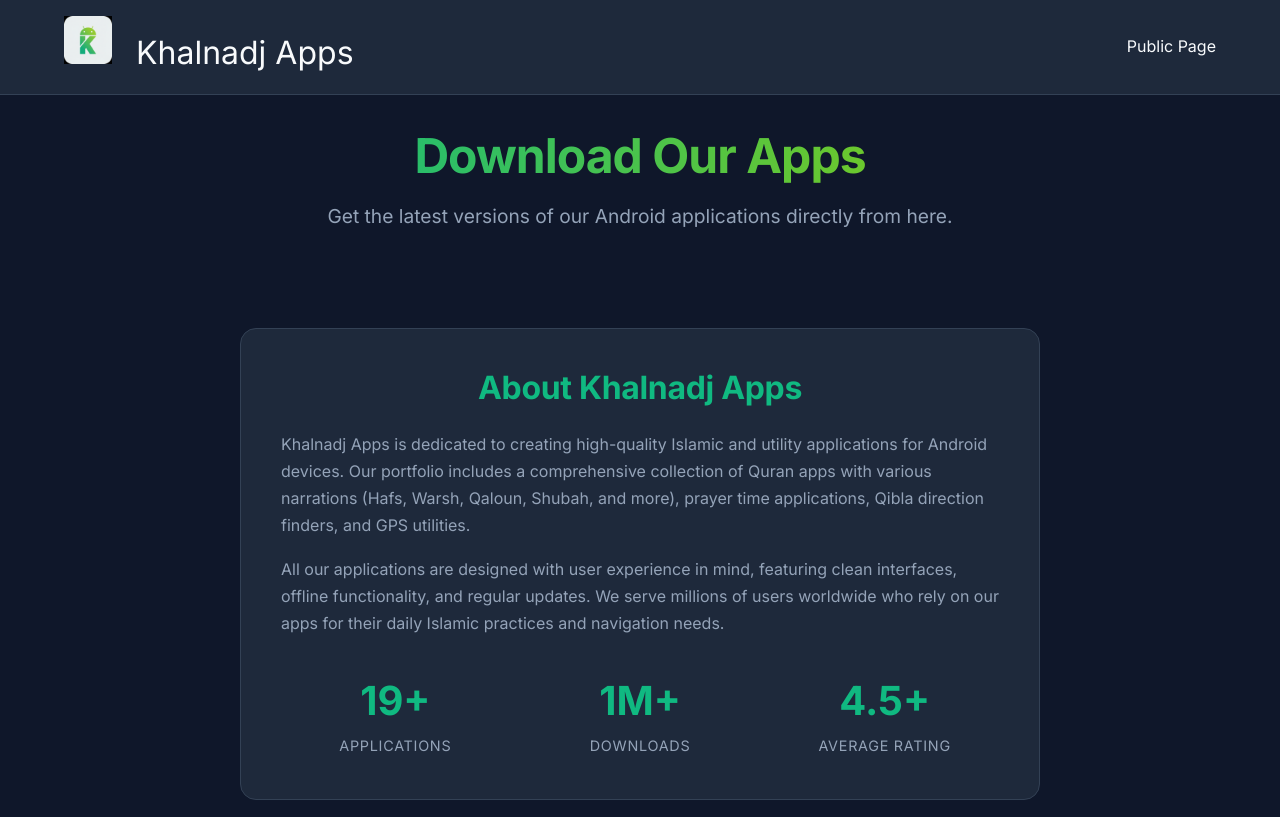
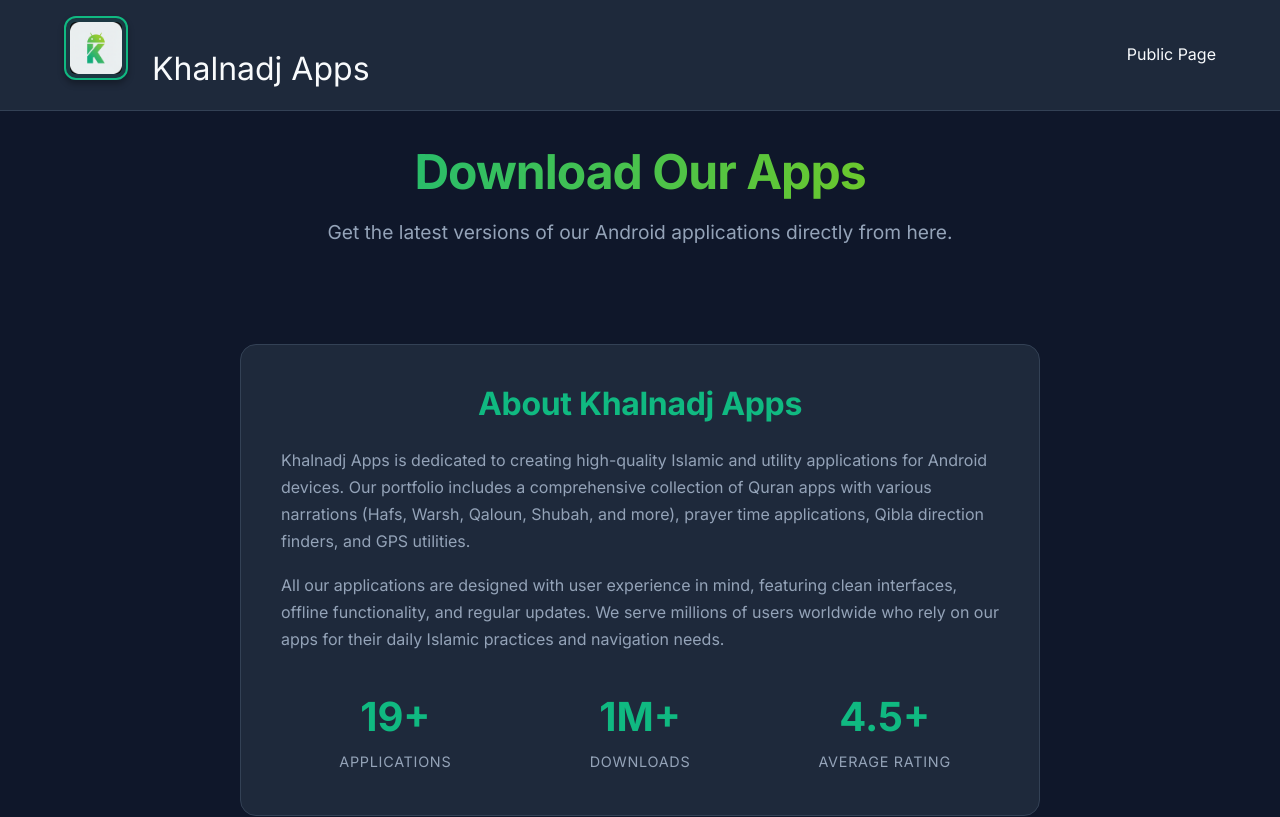
Before and after one commit to khalnadj2/khalnadj-apps-manager, a Next.js app: page / in a window 1280 px wide. Shown: the top 817 px of the page. Built offline with nearby package versions, Linux system fonts and the light colour scheme.

Commit message:
style: increase logo to 64px with border and shadow for better contrast

```diff
--- a/components/Navbar.js
+++ b/components/Navbar.js
@@ -10,7 +10,19 @@
     <nav className="navbar">
       <div className="container navbar-content">
         <Link href="/" className="logo">
-          <img src="/khalnadj-apps-manager/images/logo.png" alt="Logo" width="48" height="48" />
+          <img
+            src="/khalnadj-apps-manager/images/logo.png"
+            alt="Logo"
+            width="64"
+            height="64"
+            style={{
+              border: '2px solid var(--primary-color)',
+              borderRadius: '12px',
+              padding: '4px',
+              backgroundColor: 'rgba(16, 185, 129, 0.1)',
+              boxShadow: '0 4px 6px rgba(0, 0, 0, 0.3)'
+            }}
+          />
           <span style={{ fontSize: '2rem', marginLeft: '1.5rem' }}>Khalnadj Apps</span>
         </Link>
         <div className="nav-links">
```
